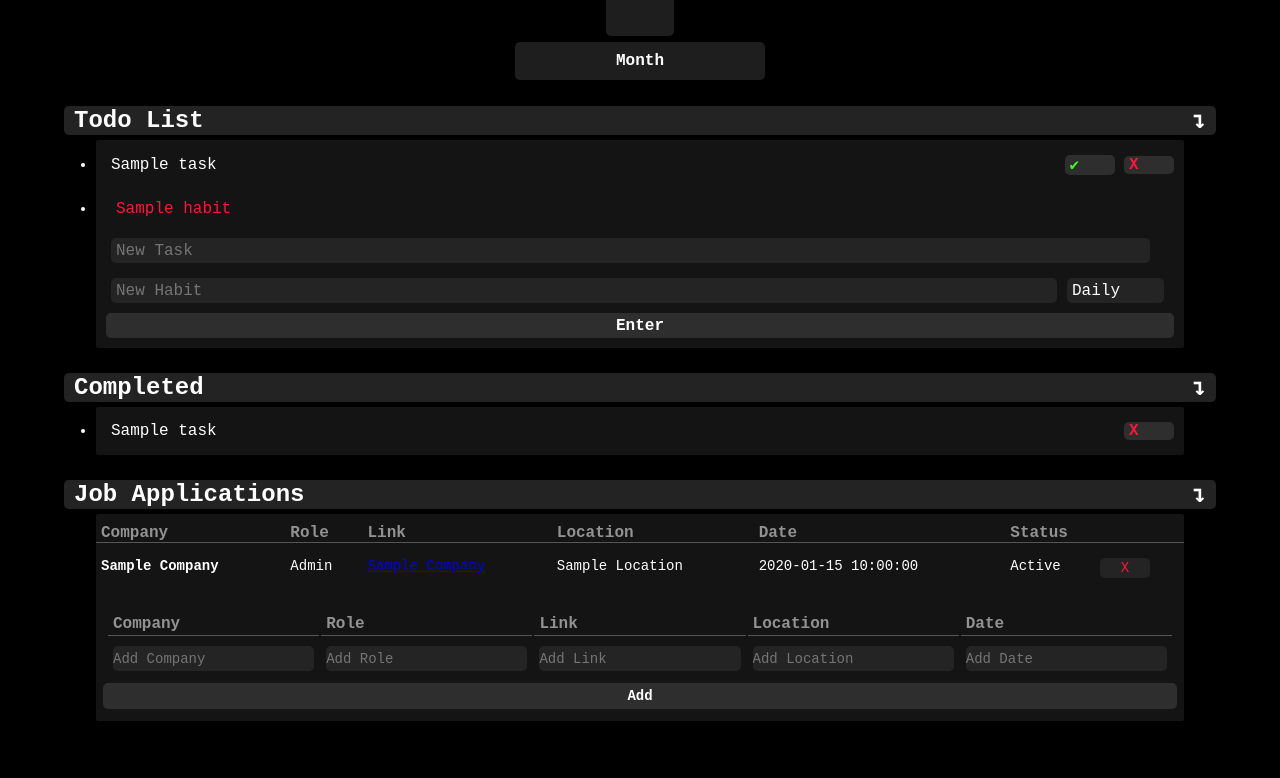
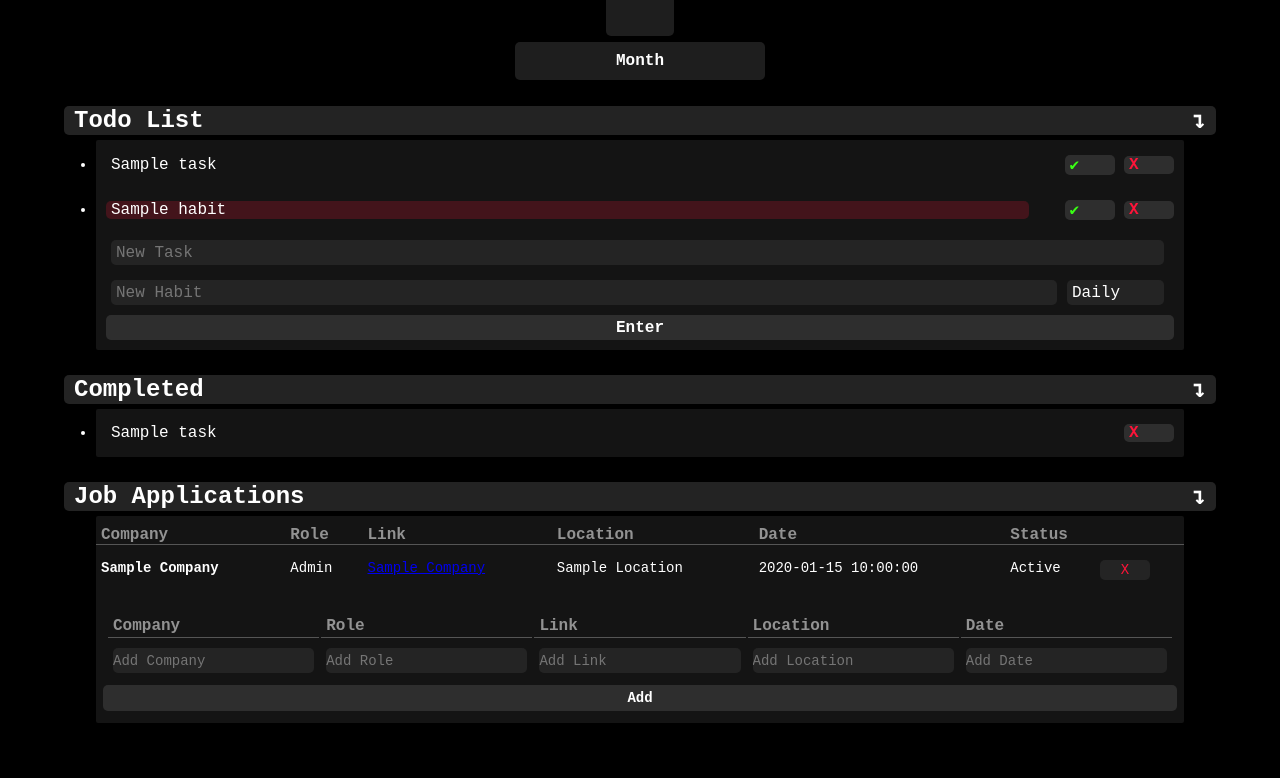
Before and after one commit to hub-mm/keep_up, a Flask app: template web_app/templates/index.html in a window 1280 px wide. Shown: the part 344-1122 px from the top of the page. Before the commit the page ends 1065 px from the top, so only its background shows below. Run offline with Flask 3, Linux system fonts and the light colour scheme; the template is opened without the code that fills it: most values are stand-ins (such as "Sample title", 1, 10 or a date in 2020).

Commit message:
Rework layout and create difference between habits and todo + different colour for specifc day

```diff
--- a/web_app/static/styles.css
+++ b/web_app/static/styles.css
@@ -184,6 +184,16 @@ body {
     color: white;
 }
 
+.selected-day-cell button {
+    all: unset;
+    height: 25px;
+    width: 25px;
+    border: 1px solid rgb(255, 150, 100);
+    border-radius: 5px;
+    cursor: pointer;
+    color: white;
+}
+
 .day-cell button {
     all: unset;
     height: 25px;
@@ -236,6 +246,16 @@ body {
     height: 25px;
     width: 10px;
     border: 1px solid rgb(255, 20, 57);
+    border-radius: 2px;
+    cursor: pointer;
+    color: white;
+}
+
+.selected-day-cell-year button {
+    all: unset;
+    height: 25px;
+    width: 10px;
+    border: 1px solid rgb(255, 150, 100);
     border-radius: 2px;
     cursor: pointer;
     color: white;
@@ -358,7 +378,7 @@ body {
     all: unset;
     background-color: rgba(100, 100, 100, .2);
     height: 25px;
-    width: 95%;
+    width: 100%;
     border-radius: 5px;
     margin-left: 15px;
     padding-left: 5px;
@@ -372,15 +392,15 @@ body {
 
 .task-container {
     display: flex;
+    align-items: center;
     justify-content: space-between;
-    align-items: center;
+    width: 100%;
 }
 
 .task-container:hover {
     background-color: rgba(75, 75, 75, .2);
     border-radius: 2px;
     margin: 0 5px;
-    align-items: center;
 }
 
 .task-info {
@@ -404,6 +424,10 @@ body {
     height: 25px;
 }
 
+.add-task {
+    margin-right: 40px;
+}
+
 .button-container {
     display: flex;
     justify-content: center;
@@ -420,7 +444,6 @@ body {
     display: flex;
     justify-content: center;
     align-items: center;
-    margin-left: auto;
     width: 40px;
     border-radius: 5px;
     padding: 0 5px;
@@ -429,37 +452,38 @@ body {
 
 .delete-task {
     color: rgb(255, 20, 57);
+    margin-left: auto;
 }
 
 .complete-task {
     color: rgb(57, 255, 20);
 }
 
-.delete-task:hover, .complete-task:hover {
+.delete-task:hover,
+.complete-task:hover {
     background-color: rgba(100, 100, 100, .2);
 }
 
-.habit-div p {
-    padding: 5px 20px;
-    color: rgb(255, 20, 57);
+.habit-not-complete {
+    background-color: rgba(255, 20, 57, 0.2);
+    border-radius: 5px;
 }
 
-.habit-div p:hover {
-    background-color: rgba(75, 75, 75, .2);
-    border-radius: 2px;
-    margin: 0 5px;
-    align-items: center;
+.habit-complete {
+    background-color: rgba(57, 255, 20, 0.2);
+    border-radius: 5px;
 }
 
-.habit-container {
+.add-habit {
+    width: 100%;
+}
+
+.add-habit-div {
     display: flex;
-    justify-content: center;
-    align-items: center;
-    width: 100%;
     gap: 5px;
 }
 
-.habit-container select {
+.add-habit-div select {
     all: unset;
     display: flex;
     align-items: center;
@@ -469,10 +493,6 @@ body {
     margin-right: 20px;
     padding: 0 5px;
     cursor: pointer;
-}
-
-.habit-container select:hover {
-    background-color: rgba(200, 200, 200, .2);
 }
 
 .habits-confirm-button {
--- a/web_app/templates/index.html
+++ b/web_app/templates/index.html
@@ -77,11 +77,20 @@
             </div>
             {% else %}
             <div class="visible">
+                {% set cell_date = day ~ '/' ~ month_num ~ '/' ~ year %}
                 {% if current_day == day and current_month == month_num and current_year == year %}
                 <form action="{{ url_for('select_date') }}" class="current-day-cell" method="POST">
                     <input type="hidden" name="select_date" value="{{ day }}/{{ month_num }}/{{ year }}">
                     <button type="submit" class="day-cell-button">
                         <span class="day-info" style="border-radius: 5px;">{{ day }}/{{ month_num }}/{{ year }}</span>
+                    </button>
+                </form>
+                {% elif cell_date == session.select_date %}
+                <form action="{{ url_for('select_date') }}" class="selected-day-cell" method="POST">
+                    <input type="hidden" name="select_date" value="{{ day }}/{{ month_index }}/{{ year }}">
+                    <button type="submit" class="day-cell-button">
+                                <span class="day-info"
+                                      style="border-radius: 2px;">{{ day }}/{{ month_num }}/{{ year }}</span>
                     </button>
                 </form>
                 {% else %}
@@ -111,8 +120,17 @@
                     </div>
                     {% else %}
                     <div class="visible-year">
+                        {% set cell_date = day ~ '/' ~ month_index ~ '/' ~ year %}
                         {% if current_day == day and current_month == month_index and current_year == year %}
                         <form action="{{ url_for('select_date') }}" class="current-day-cell-year" method="POST">
+                            <input type="hidden" name="select_date" value="{{ day }}/{{ month_index }}/{{ year }}">
+                            <button type="submit" class="day-cell-button">
+                                <span class="day-info"
+                                      style="border-radius: 2px;">{{ day }}/{{ month_num }}/{{ year }}</span>
+                            </button>
+                        </form>
+                        {% elif cell_date == session.select_date %}
+                        <form action="{{ url_for('select_date') }}" class="selected-day-cell-year" method="POST">
                             <input type="hidden" name="select_date" value="{{ day }}/{{ month_index }}/{{ year }}">
                             <button type="submit" class="day-cell-button">
                                 <span class="day-info"
@@ -218,26 +236,44 @@
                 {% endfor %}
             </ul>
             {% endif %}
-            <div class="habits-container">
             {% if habits_for_day %}
-                <ul class="habit-div">
+            <ul class="habits">
                 {% for habit in habits_for_day %}
-                    <li>
-                        <p>{{ habit.habit }}</p>
+                <li class="task">
+                    <div class="task-container">
+                        <div class="task-info">
+                            {% if habit.is_complete_for_date(session.select_date) %}
+                            <p class="habit-complete">{{ habit.habit }}</p>
+                            {% else %}
+                            <p class="habit-not-complete">{{ habit.habit }}</p>
+                            {% endif %}
+                        </div>
+                        <div class="button-container">
+                            <form action="{{ url_for('complete_habit') }}" method="POST">
+                                <input type="hidden" name="habit" value="{{ habit.id }}">
+                                <input type="hidden" name="date" value="{{ session.select_date }}">
+                                <input type="submit" class="complete-task" value="✔">
+                            </form>
+                            <form action="{{ url_for('delete_habit') }}" method="POST">
+                                <input type="hidden" name="habit" value="{{ habit.id }}">
+                                <input type="submit" class="delete-task" value="X">
+                            </form>
+                        </div>
+                    </div>
                 </li>
                 {% endfor %}
             </ul>
             {% else %}
             <p>No habits scheduled for this day.</p>
             {% endif %}
-            </div>
             <div class="add-task">
                 <form action="{{ url_for('new_task') }}" method="POST">
                     <input type="text" name="task" placeholder="New Task">
                 </form>
             </div>
+            <div class="add-habit">
                 <form action="{{ url_for('new_habit') }}" method="POST">
-                <div class="habit-container">
+                    <div class="add-habit-div">
                         <input type="text" name="habit" class="add-habit" placeholder="New Habit">
                         <label for="frequency"></label>
                         <select name="frequency" id="frequency">
@@ -252,6 +288,7 @@
                         <input type="submit" value="Enter">
                     </div>
                 </form>
+            </div>
         </div>
     </div>
 </div>
```
Lines whose indentation alone changed are shown as unchanged.
